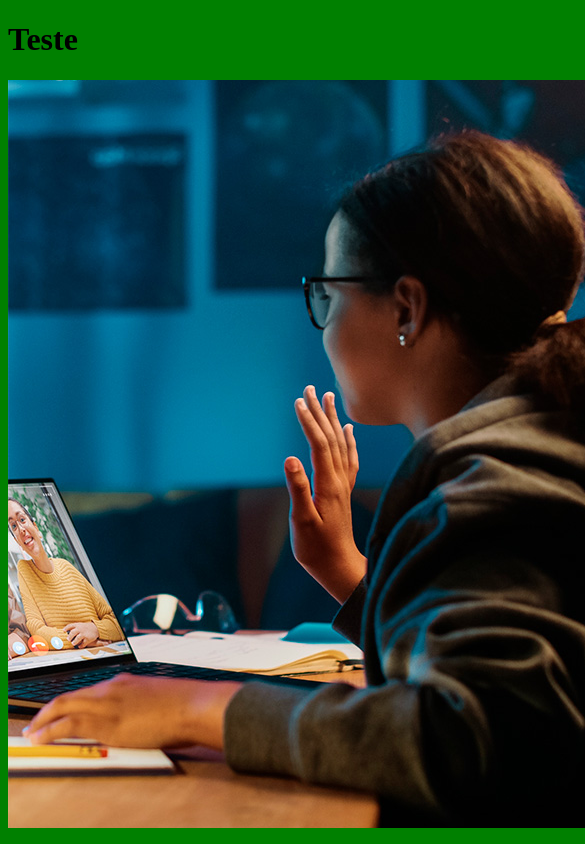
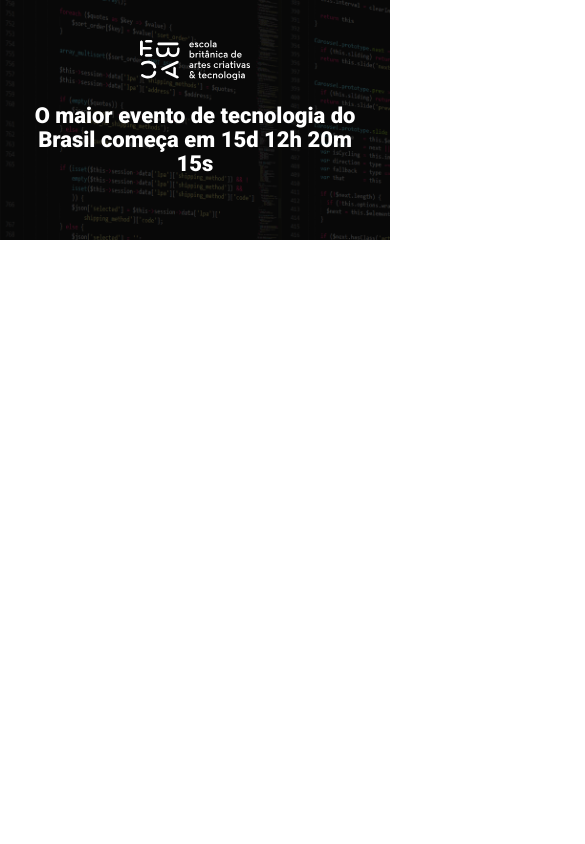
Before and after one commit to trevisandaniel/md21_landingpage, a website built with Parcel: page src/index.html in a window 390 px wide. Shown: the top 844 px of the page, 585 px wide, since content can reach past the window. Built offline with nearby package versions, Linux system fonts and the light colour scheme.

Commit message:
fazendo o hero desktop/mobile

```diff
--- a/src/index.html
+++ b/src/index.html
@@ -3,12 +3,23 @@
 <head>
     <meta charset="UTF-8">
     <meta name="viewport" content="width=device-width, initial-scale=1.0">
-    <title>Document</title>
+    <title>EBAC Tech Talks</title>
+
+    <link rel="preconnect" href="https://fonts.googleapis.com">
+    <link rel="preconnect" href="https://fonts.gstatic.com" crossorigin>
+    <link href="https://fonts.googleapis.com/css2?family=Roboto:wght@400;700;900&display=swap" rel="stylesheet">
+
     <link rel="stylesheet" href="styles/main.scss">
 </head>
 <body>
-    <h1>Teste</h1>
-    <img src="./images/backend.png" alt="fundo">
+    <header class="hero">
+        <div class="container">
+            <img class="hero__logo" src="./images/ebac_logo.svg" alt="logo">
+            <p class="hero__text">
+                O maior evento de tecnologia do Brasil começa em 15d 12h 20m 15s
+            </p>
+        </div>
+    </header>
 
     <script src="scripts/main.js"></script>
 </body>
--- /dev/null
+++ b/src/styles/_hero.scss
@@ -0,0 +1,52 @@
+.hero{
+    padding-top: 64px;
+    padding-bottom: 100px;
+    background-image: url(../images/fundo.png);
+    background-repeat: no-repeat;
+    background-size: cover;
+    position: relative;
+
+    .container{
+        position: relative;
+    }
+
+    &::before{
+        position: absolute;
+        top: 0;
+        left: 0;
+        width: 100%;
+        height: 100%;
+        background-color: #000;
+        opacity: 0.7;
+        content: '';
+    }
+
+    &__text{
+        margin-top: 64px;
+        margin-bottom: 64px;
+        font-size: 40px;
+        line-height: 56px;
+        font-weight: 900;
+        text-align: center;
+    }
+
+    &__logo{
+        margin: 0 auto;
+        height: 80px;
+        display: block;
+    }
+
+    @media (max-width: 640px){
+        padding: 40px 0;
+
+        &__logo{
+            height: 40px;
+        }
+
+        &__text{
+            font-size: 22px;
+            line-height: 24px;
+            margin: 24px 0;
+        }
+    }
+}
--- a/src/styles/main.scss
+++ b/src/styles/main.scss
@@ -1,3 +1,23 @@
-body {
-    background-color: green;
+@use 'hero';
+
+*{
+    margin: 0;
+    padding: 0;
+    box-sizing: border-box;
+    font-family: Roboto, sans-serif;
+    color: #fff;
 }
+
+.container{
+    max-width: 960px;
+    width: 100%;
+    margin: 0 auto;
+
+    @media (max-width: 640px){
+        max-width: 80%;
+    }
+
+    @media (max-width: 1024px){
+        max-width: 90%;
+    }
+}
```
